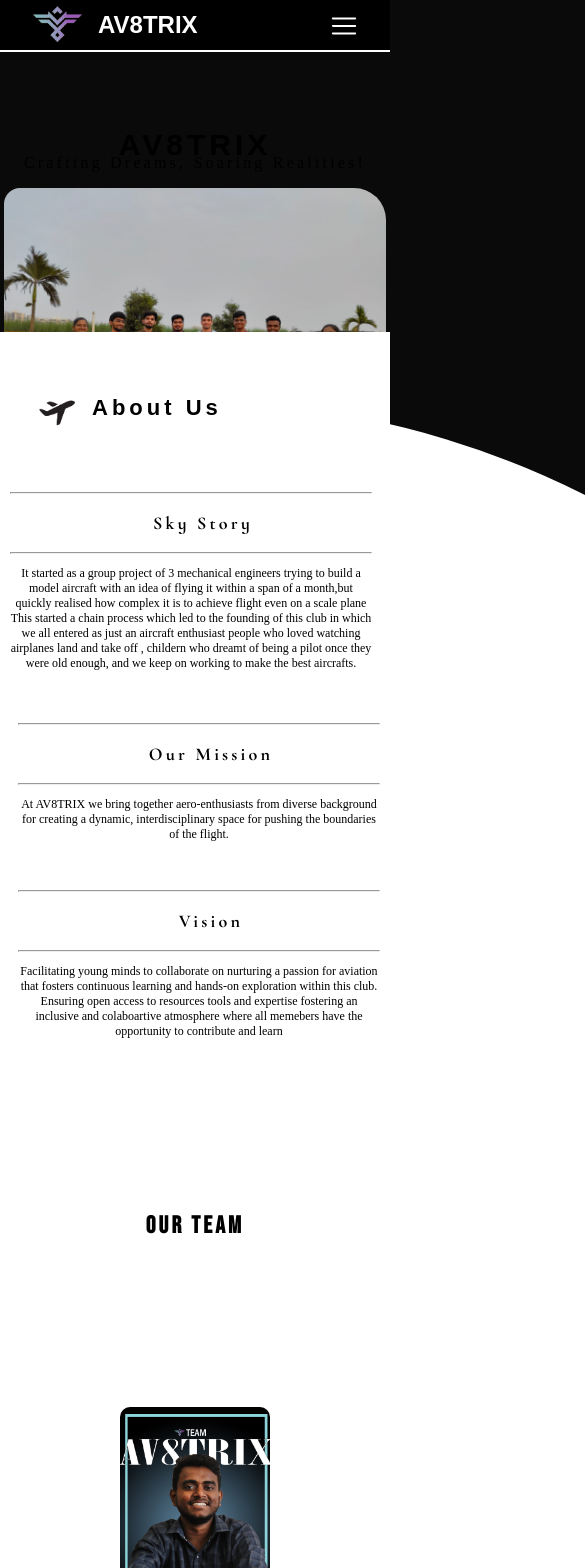
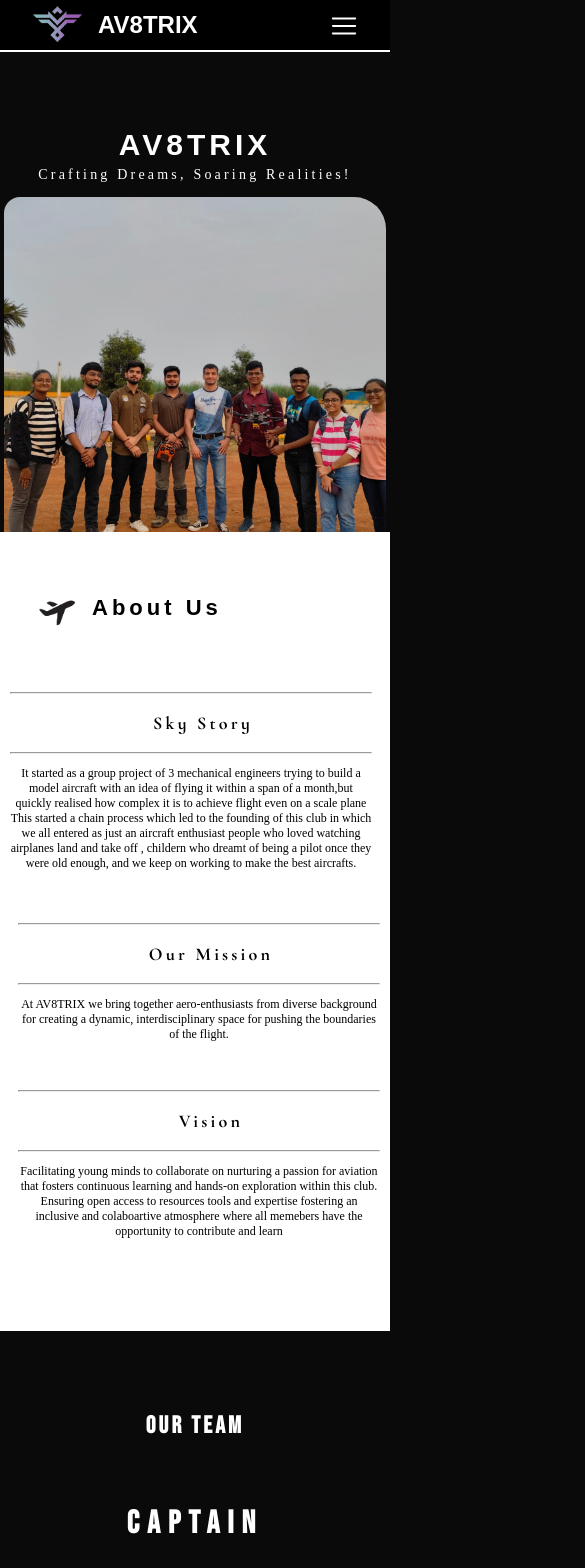
Before and after one commit to PCCOER-x-Student-Clubs/Av8trix, a React (Create React App) app: page / in a window 390 px wide. Shown: the top 1568 px of the page, 585 px wide, since content can reach past the window. Built offline with nearby package versions, Linux system fonts and the light colour scheme; a web font is replaced by a local one.

Commit message:
opt for mob

```diff
--- a/src/components/Gallery/gallery.css
+++ b/src/components/Gallery/gallery.css
@@ -58,8 +58,33 @@
 }
 
 @media screen and (max-width: 650px) {
+  .gallery_wrapper {
+    border-top-right-radius: 10px;
+    border-top-left-radius: 10px;
+  }
   .imgs img {
-    width: 10rem;
-    height: 10rem;
+    width: 9rem;
+    height: 9rem;
+  }
+  /* .imgs > div {
+    padding: 0.5rem 0.5rem 3rem 0.5rem;
+  } */
+  .imgs {
+    display: grid;
+    grid-template-columns: repeat(2, 1fr);
+    gap: 1rem;
+    justify-content: center;
+    align-content: center;
+    padding: 0.5rem;
+    width: min(72rem, 98%);
+    margin: 2rem auto;
+  }
+  .imgs > div {
+    display: flex;
+    justify-content: center;
+    align-items: center;
+    background-color: white;
+    padding: 1rem 0.5rem 3rem 0.5rem;
+    border: 1px solid black;
   }
 }
--- a/src/components/Home/home.css
+++ b/src/components/Home/home.css
@@ -81,21 +81,21 @@
   .main_wrapper {
     background-size: contain;
     color: white;
-    height: 380px;
+    height: 580px;
   }
 
-  .main_wrapper h1,
-  .main_wrapper p {
-    color: black;
+  .main_wrapper h1 {
+    font-size: 1.5rem;
   }
 
   .main_wrapper h1 {
     font-size: 30px;
-    margin-bottom: 1.5rem;
+    margin-bottom: 1.8rem;
   }
 
   .main_wrapper p {
-    font-size: 16px;
+    font-size: 14px;
+    margin-top: 1.5rem;
   }
 
   .img-icons img {
@@ -114,4 +114,20 @@
     width: 2rem;
     height: 2rem;
   }
+  .circle-1 {
+    display: none;
+  }
 }
+@media screen and (min-width: 1020px) {
+  .circle-1 {
+    width: 100rem;
+    height: 100rem;
+    background-color: white;
+    position: absolute;
+    border-radius: 50%;
+    top: 150%;
+    left: 50%;
+    transform: translate(-50%, -50%);
+    z-index: -2;
+  }
+}
--- a/src/components/Sponsors/sponsor.css
+++ b/src/components/Sponsors/sponsor.css
@@ -1,5 +1,4 @@
 .sponsor_wrapper {
-  width: 99%;
   background-color: black;
   text-align: center;
   display: flex;
@@ -41,7 +40,7 @@
   align-content: center;
   gap: 3rem;
   flex-wrap: wrap;
-  width: 100vw;
+
   margin-bottom: 2rem;
 }
 
@@ -53,7 +52,7 @@
   align-content: center;
   gap: 3rem;
   flex-wrap: wrap;
-  width: 100vw;
+  /* width: 100vw; */
 }
 
 .goldImg img {
@@ -85,4 +84,14 @@
   .softsponsor h3 {
     margin-left: 1rem;
   }
+  .goldImg {
+    flex-direction: column;
+  }
+  .softImg {
+    flex-direction: column;
+  }
+  .team_wrapper h1 {
+    color: white;
+    letter-spacing: 0.2rem;
+  }
 }
--- a/src/components/Team/teams.css
+++ b/src/components/Team/teams.css
@@ -30,3 +30,9 @@
   flex-direction: row;
   gap: 1rem;
 }
+@media screen and (max-width: 650px) {
+  .team_wrapper h1 {
+    color: white;
+    letter-spacing: 0.2rem;
+  }
+}
```
